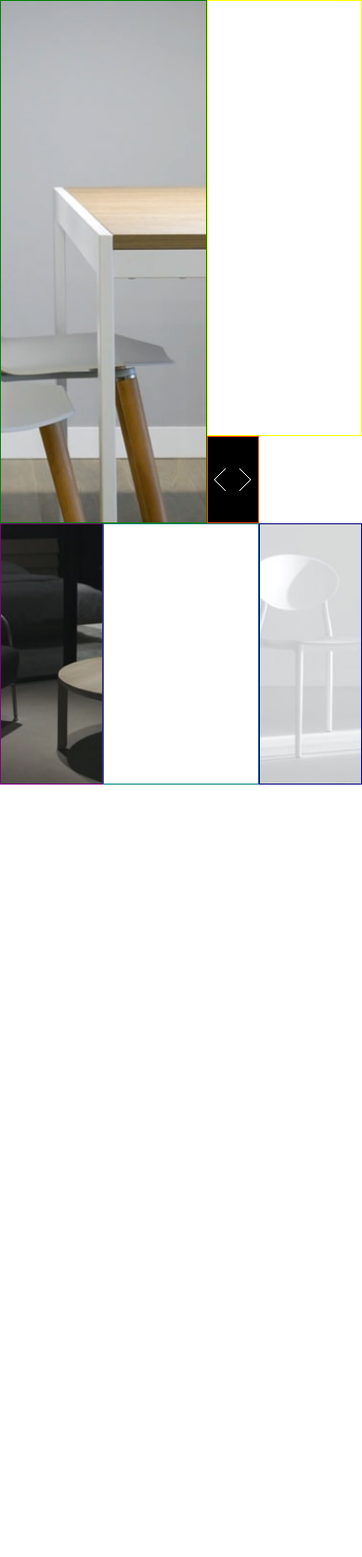
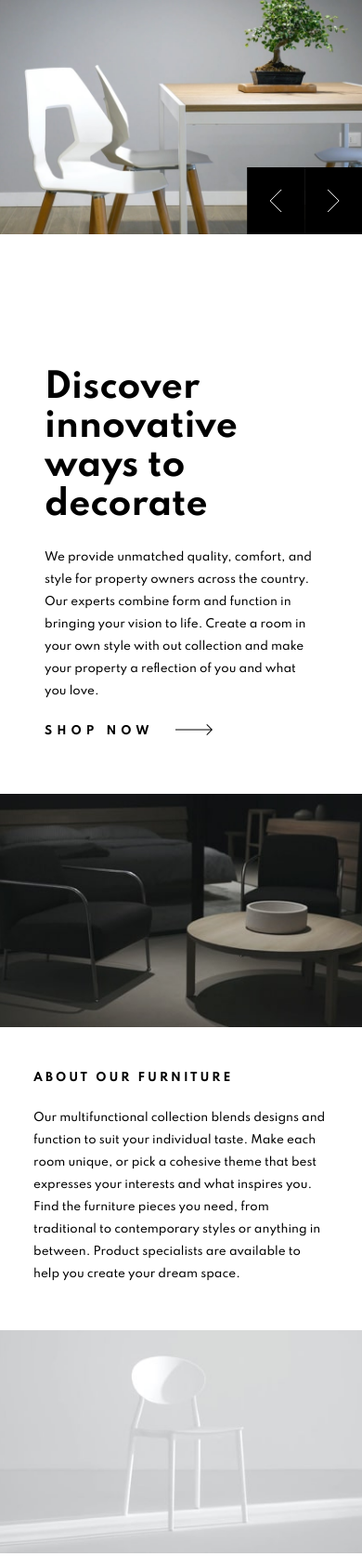
Before and after one commit to npstrass/room-homepage, a plain HTML site: page index.html in a window 390 px wide. Shown: the whole page at 93% size. Before the commit the page ends 847 px from the top, so only its background shows below. Drawn offline with Linux system fonts and the light colour scheme.

Commit message:
js and css changes

```diff
--- a/index.css
+++ b/index.css
@@ -33,8 +33,11 @@ main {
 .galleryImg {
   grid-column: 1 / 5;
   grid-row: 1 / 7;
-  border: 1px solid green;
-  content: url(images/desktop-image-hero-1.jpg);
+  width: 100%;
+  height: 100%;
+}
+
+.galleryImg img {
   width: 100%;
   height: 100%;
   object-fit: cover;
@@ -43,31 +46,27 @@ main {
 .galleryText {
   grid-column: 5 / 8;
   grid-row: 1 / 6;
-  border: 1px solid yellow;
+  padding: 4rem;
 }
 
 .bottomLeft {
   grid-column: 1 / 3;
   grid-row: 7 / 10;
-  border: 1px solid purple;
 }
 
 .bottomCenter {
   grid-column: 3 / 6;
   grid-row: 7 / 10;
-  border: 1px solid teal;
 }
 
 .bottomRight {
   grid-column: 6 / 8;
   grid-row: 7 / 10;
-  border: 1px solid navy;
 }
 
 .btnWrapper {
   grid-column: 5 / 6;
   grid-row: 6 / 7;
-  border: 1px solid orangered;
 }
 
 .bottomLeft img,
@@ -89,4 +88,68 @@ main {
   height: 100%;
   width: 100%;
   background: black;
+  cursor: pointer;
 }
+
+.galleryTextHeader {
+  font-size: 3rem;
+}
+
+.galleryTextBody {
+  line-height: 2rem;
+}
+
+.galleryTextLink {
+  position: relative;
+  display: inline-block;
+  text-transform: uppercase;
+  letter-spacing: 5px;
+  font-weight: bold;
+}
+
+.galleryTextLink::after {
+  position: absolute;
+  top: 50%;
+  right: -2rem;
+  transform: translate(100%, -50%);
+  content: url(images/icon-arrow.svg);
+}
+
+.bottomCenter {
+  display: flex;
+  flex-direction: column;
+  justify-content: center;
+  padding: 3rem;
+}
+
+.aboutTitle {
+  font-weight: bold;
+  letter-spacing: 3px;
+  text-transform: uppercase;
+}
+
+.aboutBody {
+  line-height: 2rem;
+}
+
+@media (max-width: 970px) {
+  main {
+    display: flex;
+    flex-direction: column;
+  }
+
+  .btnWrapper {
+    order: -1;
+    width: 8rem;
+    align-self: flex-end;
+    transform: translate(-29%, -100%);
+  }
+
+  .galleryImg {
+    order: -2;
+  }
+
+  .btn {
+    padding: 2rem;
+  }
+}
--- a/index.html
+++ b/index.html
@@ -10,14 +10,33 @@
   <body>
     <main>
       <div class="container galleryImg"></div>
-      <div class="container galleryText"></div>
+
+      <div class="container galleryText">
+        <h1 id="galleryTextHeader" class="galleryTextHeader"></h1>
+        <p id="galleryTextBody" class="galleryTextBody"></p>
+        <p class="galleryTextLink">Shop now</p>
+      </div>
+
       <div class="container bottomLeft">
         <img src="images/image-about-dark.jpg" alt="" />
       </div>
-      <div class="container bottomCenter"></div>
+
+      <div class="container bottomCenter">
+        <p class="aboutTitle">About our furniture</p>
+        <p class="aboutBody">
+          Our multifunctional collection blends designs and function to suit
+          your individual taste. Make each room unique, or pick a cohesive theme
+          that best expresses your interests and what inspires you. Find the
+          furniture pieces you need, from traditional to contemporary styles or
+          anything in between. Product specialists are available to help you
+          create your dream space.
+        </p>
+      </div>
+
       <div class="container bottomRight">
         <img src="images/image-about-light.jpg" alt="" />
       </div>
+
       <div class="btnWrapper">
         <div class="btn left">
           <img src="images/icon-angle-left.svg" alt="left" />
@@ -28,25 +47,6 @@
       </div>
     </main>
 
-    <script>
-      const heroOne = {
-        photo: `url(images/desktop-image-hero-1.jpg)`,
-        title: 'Discover innovative ways to decorate',
-        description: 'We provide unmatched quality, comfort, and style for property owners across the country. Our experts combine form and function in bringing your vision to life. Create a room in your own style with out collection and make your property a reflection of you and what you love.',
-      }
-
-      const heroTwo = {
-        photo: `url(images/desktop-image-hero-2.jpg)`,
-        title: '',
-        description: '',
-      }
-
-      const heroThree = {
-        photo: `url(images/desktop-image-hero-3.jpg)`,
-        title: '',
-        description: '',
-      }
-      // document.querySelector('.galleryImg').style.content = 'url(images/desktop-image-hero-2.jpg)'
-    </script>
+    <script src="index.js"></script>
   </body>
 </html>
--- /dev/null
+++ b/index.js
@@ -0,0 +1,62 @@
+const galleryImg = document.querySelector(".galleryImg");
+const galleryHeader = document.querySelector("#galleryTextHeader");
+const galleryBody = document.querySelector("#galleryTextBody");
+
+const btnLeft = document.querySelector(".left");
+const btnRight = document.querySelector(".right");
+
+let index = 0;
+
+const heroImg = [
+  "<img src='images/desktop-image-hero-1.jpg' alt='' />",
+  "<img src='images/desktop-image-hero-2.jpg' alt='' />",
+  "<img src='images/desktop-image-hero-3.jpg' alt='' />",
+];
+
+const heroHeader = [
+  "Discover innovative ways to decorate",
+  "We are available all across the globe",
+  "Manufactured with the best materials",
+];
+
+const heroBody = [
+  "We provide unmatched quality, comfort, and style for property owners across the country. Our experts combine form and function in bringing your vision to life. Create a room in your own style with out collection and make your property a reflection of you and what you love.",
+  "With stores all over the world, it's easy for you to find furniture for your home or place of business. Locally, we're in most major cities throughout the country. Find the branch nearest you using our store locator. Any questions? Don't hesitate to contact us today.",
+  "Our modern furniture store provide a high level of quality. Our company has invested in advanced technology to ensure that every product is made as perfect and as consistent as possible. With three decades of experience in this industry, we understand what customers want for their home and office.",
+];
+
+galleryImg.innerHTML = heroImg[index];
+galleryHeader.innerText = heroHeader[index];
+galleryBody.innerText = heroBody[index];
+
+function updateContent() {
+  galleryImg.innerHTML = heroImg[index];
+  galleryHeader.innerText = heroHeader[index];
+  galleryBody.innerText = heroBody[index];
+}
+
+function next() {
+  if (index === 2) {
+    index = 0;
+  } else {
+    ++index;
+  }
+  updateContent();
+}
+
+function prev() {
+  if (index === 0) {
+    index = 2;
+  } else {
+    --index;
+  }
+  updateContent();
+}
+
+btnRight.addEventListener("click", () => {
+  next();
+});
+
+btnLeft.addEventListener("click", () => {
+  prev();
+});
```
Also changed, not shown: text.txt (deleted).
